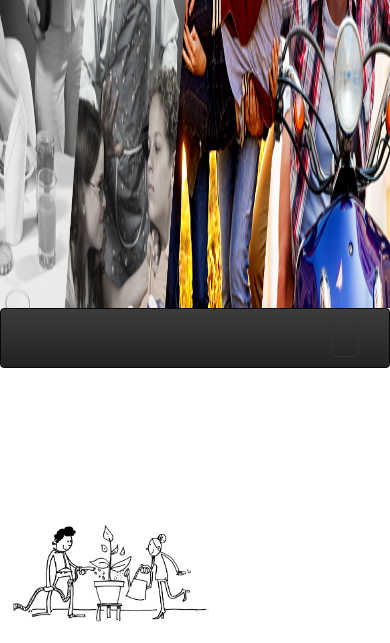
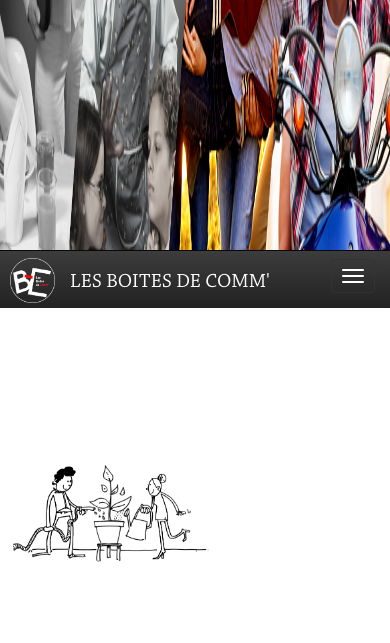
Before and after one commit to WildCodeSchool/fonatinebleau-0916-boiteDeComm, a PHP site: page / in a window 390 px wide; the page is wider, and only the part inside the window is pictured. Shown: the part 536-1179 px from the top of that part. Run offline with PHP 8.4, Linux system fonts and the light colour scheme; some libraries are stand-ins or nearby versions; some web fonts are replaced.

Commit message:
NAV BAR
1 Redimenssionnement de la Nav Bar
2 Ajout de otut le reponsive pour la nav bar
3 Menu burger fonctionnel
4 Défilement de la nav bar plus fluide au scroll

```diff
--- a/css/style.css
+++ b/css/style.css
@@ -168,74 +168,122 @@ p {
 /* NAV BAR */
 /*#####################*/
 
-.partenaires1  {
-float: right;
+.mynav .logo{
+  width: 60px;
+  padding-top: 7px;
+  padding-bottom: 5px;
+  padding-right: 15px;
+  margin-left: 10px;
+  margin-right: 20px;
 }
-
-#myNav{
-  height: 60px;
+.mynav .title_responsive h1{
+  display: none;
+}
+.mynav ul{
   margin: 0;
 }
-
-#myNav #logo{
-  width: 50px;
-  margin-top:-15px;
-  border: inherit;
-}
-
-#myNav.affix{
-  top: 0px;
-  z-index: 100;
-  vertical-align:middle;
-  width:100%;
-}
-
-#myNav ul{
-  margin: 0;
-}
-
-#myNav .container{
-  height: 60px;
-}
-
-#myNav .navbar-collapse{
-  height: 60px !important;
-}
-
-#myNav .nav_logo{
-  padding-top: 5px;
-  padding-bottom: 5px;
-  padding-right: 15px;
-}
-
-#myNav .navbar-left li{
+.mynav .navbar-left li{
   height: 60px;
   border-right: solid 1px #DDDDDD;
   border-radius: 0.10px;
   width:auto;
 }
-
-#myNav li a.nav_list_left{
+.mynav .navbar-left li:first-child{
+  border-left: solid 1px #DDDDDD;
+}
+.mynav .navbar-left li:last-child{
+  display: none;
+}
+.mynav li a.nav_list_left {
   padding-bottom: 20px;
   padding-top: 20px;
   margin-right: 15px;
   margin-left: 15px;
 }
 
+.nav_bar_rigth{
+  float: right;
+  list-style: none;
+}
 
-#myNav .navbar-right {
+.mynav .nav_bar_rigth li{
+  height: 50px;
+  border: none;
+}
+.mynav .nav_bar_rigth .panier{
+  color: white;
   font-size: 20px;
-  color: white;
+  padding: 10px 10px;
   background-color:grey;
-  height: 50px;
   margin-top: 5px;
   margin-bottom: 5px;
+  border-radius: 10px;
+}
+.mynav .nav_bar_rigth i {
+  width: 26px;
 }
 
-#myNav .navbar-right i {
-  width: 20px;
+/* Rsponsive NAV BAR */
+
+@media screen and (max-width: 1080px){
+  .mynav .logo{
+    width: 44px;
+    padding-right: 0px;
+    margin-left: -13px;
+    margin-right: 5px;
+  }
+
+  .navbar-collapse{
+    padding-right: 0px;
+  }
+
+  .mynav li a.nav_list_left {
+    margin-right: 0px;
+    margin-left: 0px;
+  }
+  .nav_bar_rigth{
+    padding-left: 2px;
+    margin-right: -13px !important;
+  }
 }
+@media screen and (max-width: 768px){
+  .mynav .title_responsive{
+    width: 270px;
+  }
+  .mynav .title_responsive h1{
+    display: block;
+    color: white;
+    font-size: 20px;
+    width: 200px;
+    float: right;
+  }
+  .mynav .logo{
+    width: 60px;
+    padding-top: 7px;
+    padding-bottom: 5px;
+    padding-right: 15px;
+    margin-left: 10px;
+    margin-right: 0px;
+  }
+  .mynav .navbar-left li{
+    height: initial;
+  }
+  .mynav .navbar-left li:first-child{
+    margin-top: 15px;
+    border-left: none;
+  }
 
+  .mynav li a.nav_list_left {
+    padding-bottom: initial;
+    padding-top: initial;
+  }
+  .mynav .navbar-left li:last-child{
+    display: block;
+  }
+  .nav_bar_rigth{
+    display: none;
+  }
+}
 
 /*#####################*/
 /* SECTION_1 */
@@ -426,6 +474,11 @@ list-style-type:none;
 }
 
 
+.partenaires1  {
+float: right;
+}
+
+
 /*#####################*/
 /* SECTION 4 NOS CREATEURS */
 /*#####################*/
--- a/pages/header.php
+++ b/pages/header.php
@@ -11,15 +11,10 @@
     <script src="https://cdnjs.cloudflare.com/ajax/libs/jquery.cycle/3.0.3/jquery.cycle.all.js"></script>
     <script src="js/bootstrap.js"></script>
 
-    <!-- SCRIPT ANIMATION -->
 
     <script type="text/javascript">
-    $(document).ready(function(){
-        $("#myNav").affix({
-            offset: {
-                top: 195
-            }
-        });
+    $(document).ready(function() {
+      $('#extracontrols').removeClass('hidden');
     });
     </script>
 
@@ -51,6 +46,7 @@
    <div id="loading">
         <img src="images/Preloader_10.gif" alt="Loading..." />
    </div>
+   <div id="extracontrols" class="hidden">
     <!-- Wrap all page content here -->
       <header>
         <div class="row2">
--- a/pages/navbar.php
+++ b/pages/navbar.php
@@ -1,40 +1,56 @@
+<nav class="mynav navbar navbar-inverse">
+  <div class="container-fluid">
+    <!-- Brand and toggle get grouped for better mobile display -->
+    <div class="navbar-header">
+      <button type="button" class="navbar-toggle collapsed" data-toggle="collapse" data-target="#bs-example-navbar-collapse-1" aria-expanded="false">
+        <span class="sr-only">Toggle navigation</span>
+        <span class="icon-bar"></span>
+        <span class="icon-bar"></span>
+        <span class="icon-bar"></span>
+      </button>
+      <div class="title_responsive">
+        <img src="images/logo.png" alt="logo" class="logo"/>
+        <h1>LES BOITES DE COMM'</h1>
+      </div>
+    </div>
 
-<script>
-  $('#nav').affix({
-        offset: {
-          top: $('header').height()
-        }
-  });
-</script>
-<!-- Begin Navbar -->
-<nav id="myNav" class="navbar navbar-inverse" data-spy="affix" role="navigation">
-  <div class="container">
-    <!-- .btn-navbar is used as the toggle for collapsed navbar content -->
-    <a class="navbar-toggle" data-toggle="collapse" data-target=".navbar-collapse">
-      <span class="glyphicon glyphicon-bar"></span>
-      <span class="glyphicon glyphicon-bar"></span>
-      <span class="glyphicon glyphicon-bar"></span>
-    </a>
-    <div class="navbar-collapse collapse">
+    <!-- Collect the nav links, forms, and other content for toggling -->
+    <div class="collapse navbar-collapse" id="bs-example-navbar-collapse-1">
       <ul class="nav navbar-nav navbar-left">
-        <li class="nav_logo">
-            <a class="navbar-brand" href="#">
-                <img id="logo" src="images/logo.png" alt="logo" class="img-circle" alt="#"/>
-            </a>
         </li>
         <li><a class="nav_list_left" href="#section1">PRODUITS</a></li>
         <li><a class="nav_list_left" href="#section2">DEVENIR PARTENAIRE</a></li>
         <li><a class="nav_list_left" href="#section3">OU SOMMES NOUS?</a></li>
         <li><a class="nav_list_left" href="#section4">EQUIPE</a></li>
         <li><a class="nav_list_left" href="#section5">BLOG</a></li>
-        <li><a class="nav_list_left" href="#section6">CONTACT </a></li>
+        <li><a class="nav_list_left" href="#section6">CONTACT</a></li>
+        <li><a class="nav_list_left" href="#">PANIER</a></li>
       </ul>
-      <ul>
+      <ul class="nav_bar_rigth">
         <li>
-          <a class="btn btn-lg navbar-right">
-              <i class="fa fa-shopping-cart" aria-hidden="true"></i>
+          <a class="btn btn-lg panier" href="#">
+            <i class="fa fa-shopping-cart" aria-hidden="true"></i>
           </a>
         </li>
       </ul>
-  </div>
+    </div><!-- /.navbar-collapse -->
+  </div><!-- /.container-fluid -->
 </nav>
+
+<script>
+  $(document).ready(function(){
+    $(window).bind('scroll', function() {
+      var navHeight = $( window ).height() - 60;
+      if ($(window).scrollTop() > navHeight) {
+        $('.mynav').addClass('navbar-fixed-top');
+      }
+      else if ($(window).scrollTop() > 0) {
+        $('.mynav').removeClass('navbar-fixed-bottom');
+      }
+      else {
+        $('.mynav').removeClass('navbar-fixed-top');
+        $('.mynav').addClass('navbar-fixed-bottom');
+      }
+    });
+  });
+</script>
```
